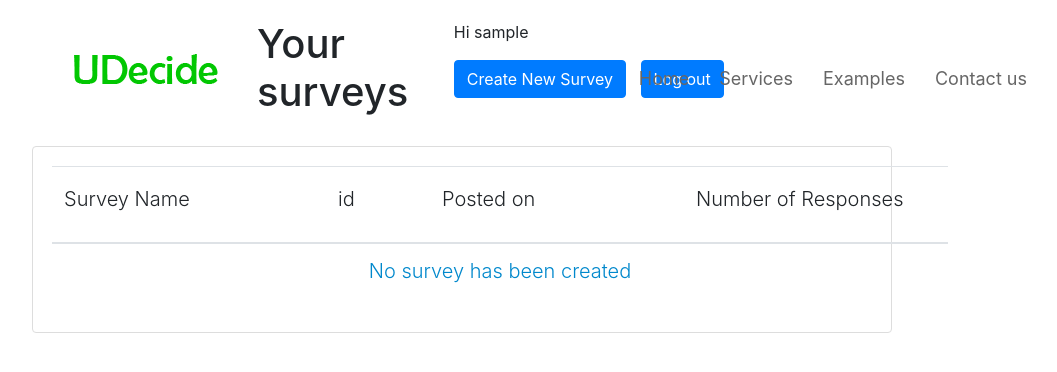
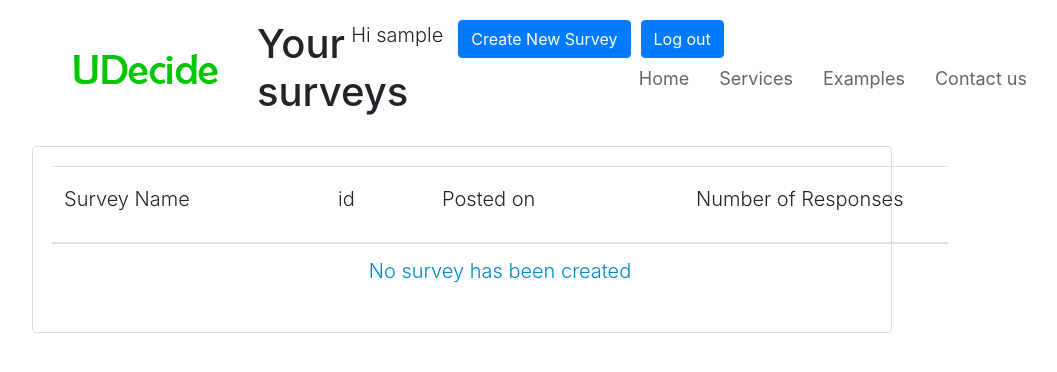
Before and after one commit to UDecide/UDecideProt01, a PHP site: page /zm/dashboard.php in a window 1280 px wide. Shown: the top 372 px of the page, without its empty margins (53-1110 px from the left). Run offline with PHP 8.4, Linux system fonts and the light colour scheme; the visitor is signed in with stand-in values (Sample User, id 1); data that the repository does not hold is empty; a stand-in replaces the project's code that opens the database connection; some libraries are stand-ins or nearby versions.

Commit message:
minor change in dashboard.php

```diff
--- a/udecide/dashboard.php
+++ b/udecide/dashboard.php
@@ -118,9 +118,9 @@ $arr = array($id05, $id04, $id03, $id02, $id01);
 
                         <div class="container">
                             <div style="float: right;">
-                                <?php echo "<p>Hi " . $_SESSION['user_name'] . "</p>"; ?>
-                                <a href="create.php"><button class="btn btn-primary" >Create New Survey</button></a>
-                                <a href="cLogout.php"><button class="btn btn-primary" style="margin-left: 10px;">Log out</button></a>
+                                <div style="display: inline; margin-right: 15px; float: left"><?php echo "<p class='lead'>Hi " . $_SESSION['user_name'] . "</p>"; ?> </div>
+                                <button class="btn btn-primary" style="display: inline; float: left;" onclick="window.location.href='create.php'">Create New Survey</button>
+                                <button class="btn btn-primary" style="margin-left: 10px; display: inline; float: left;" onclick="window.location.href='cLogout.php'">Log out</button>
                             </div>
 
                             <div style="width: 870px;">
```
